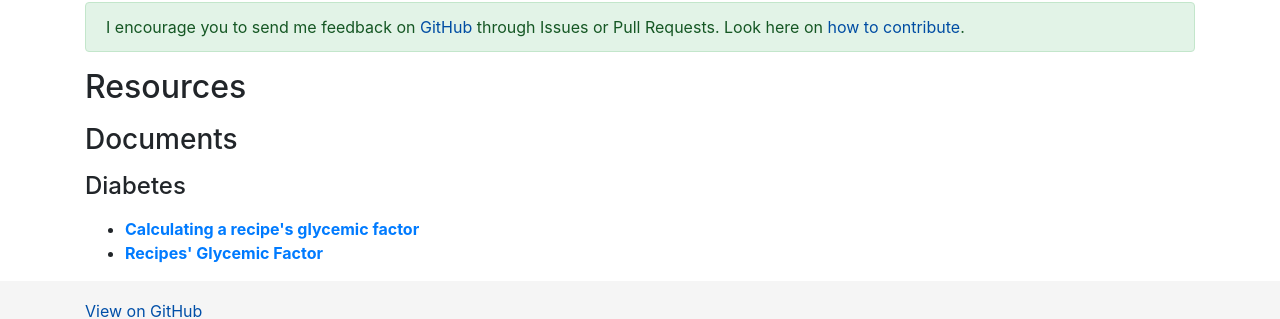
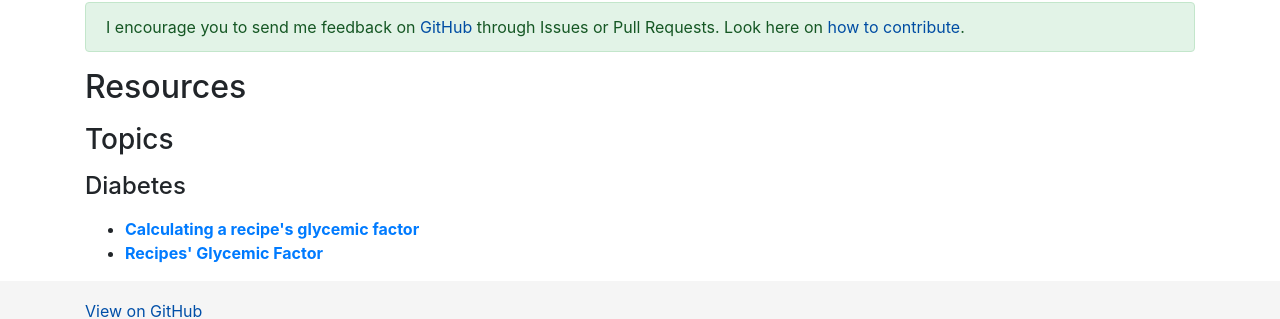
Before and after one commit to gcharest/gcharest.github.io, a Jekyll site: the page built from _pages/en/my-documents.md, in a window 1280 px wide. Shown: the part 320-639 px from the top of the page. Built offline with Jekyll 4.4.1, drawn with Linux system fonts in a browser that asks for light colours; nearby versions of some CDN libraries.

Commit message:
Change documents to Topics

```diff
--- a/_data/i18n/general.yml
+++ b/_data/i18n/general.yml
@@ -8,6 +8,9 @@ sectionsList:
 docsTitle:
   en: Documents
   fr: Documents
+topicsTitle:
+  en: Topics
+  fr: Sujets
 resources:
   en: Resources
   fr: Ressources
--- a/_includes/listPages.md
+++ b/_includes/listPages.md
@@ -1,4 +1,4 @@
-### {{ site.data.i18n.general.docsTitle[page.lang] }}
+### {{ site.data.i18n.general.topicsTitle[page.lang] }}
 
 {% assign sections = site.data.i18n.general.sectionsList[page.lang] %}
 {% for section in sections %}
```
